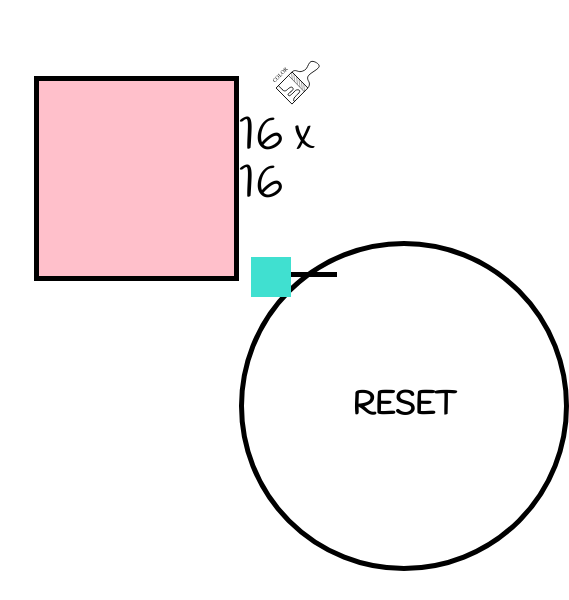
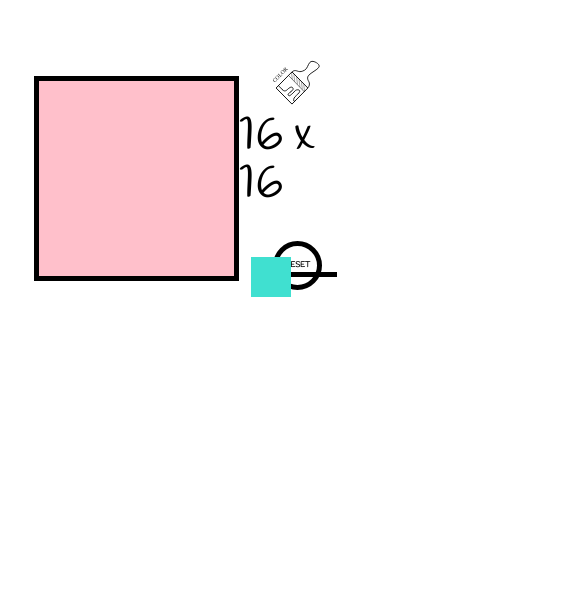
Before and after one commit to grumbeard/etch-a-sketch, a plain HTML site: page index.html in a window 390 px wide. Shown: the part 244-844 px from the top of the page, 569 px wide, since content can reach past the window. Drawn offline with Linux system fonts and the light colour scheme.

Commit message:
Make responsive for mid to large width devices (>1000px)

```diff
--- a/styles/main.css
+++ b/styles/main.css
@@ -113,13 +113,13 @@ main {
 }
 
 #reset-btn {
-    height: 10em;
-    width: 10em;
+    height: 10vw;
+    width: 10vw;
     margin: 0 auto;
     border-radius: 50%;
     border: 5px solid black;
     font-weight: 900;
-    font-size: 2em;
+    font-size: 2vw;
     display: flex;
     justify-content: center;
     align-items: center;
```
